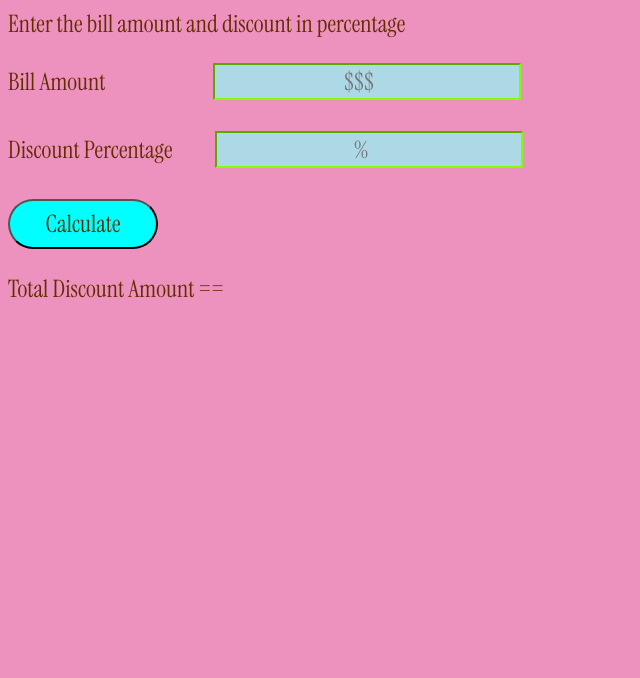
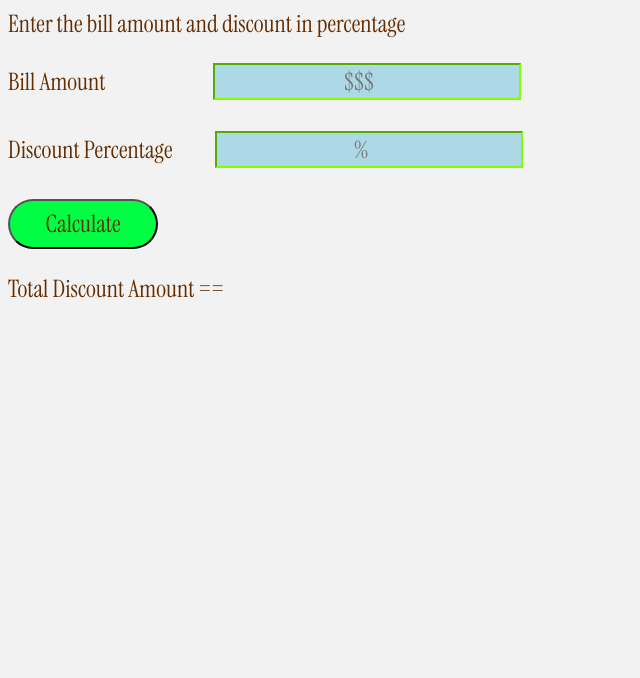
Before and after one commit to nikii6838/My_Profile, a plain HTML site: page calculator.html in a window 1280 px wide. Shown: the part 122-800 px from the top of the page, without its empty margins (0-640 px from the left). Drawn offline with Linux system fonts and the light colour scheme.

Commit message:
Update calculator.html

```diff
--- a/calculator.html
+++ b/calculator.html
@@ -18,11 +18,11 @@
 
       }
       body{
-        background-color: rgba(236, 137, 187, 0.928);
+        background-color:#f2f2f2;
       }
       #calculate{
         border-radius: 50px;
-        background-color: aqua;
+        background-color: rgb(0, 255, 68);
         box-sizing: 10px;
         width: 150px;
         height: 50px;
```
